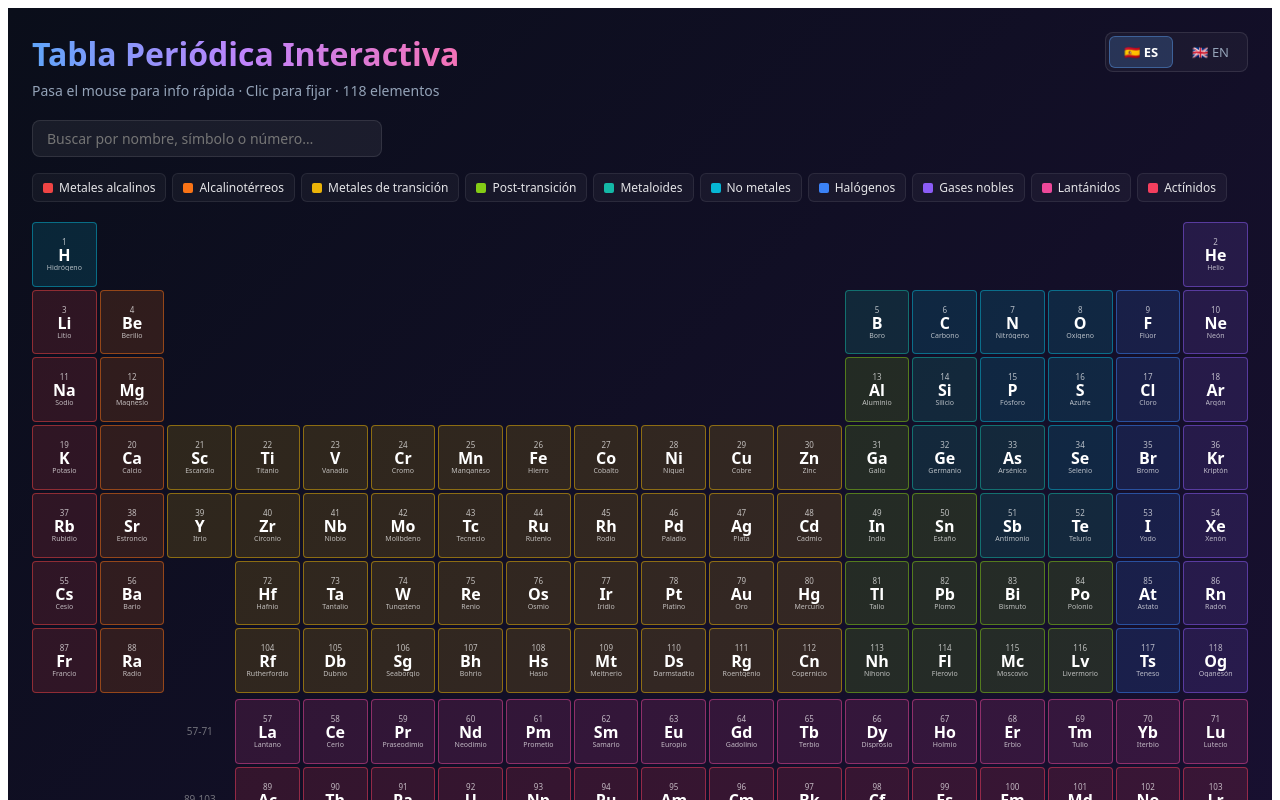
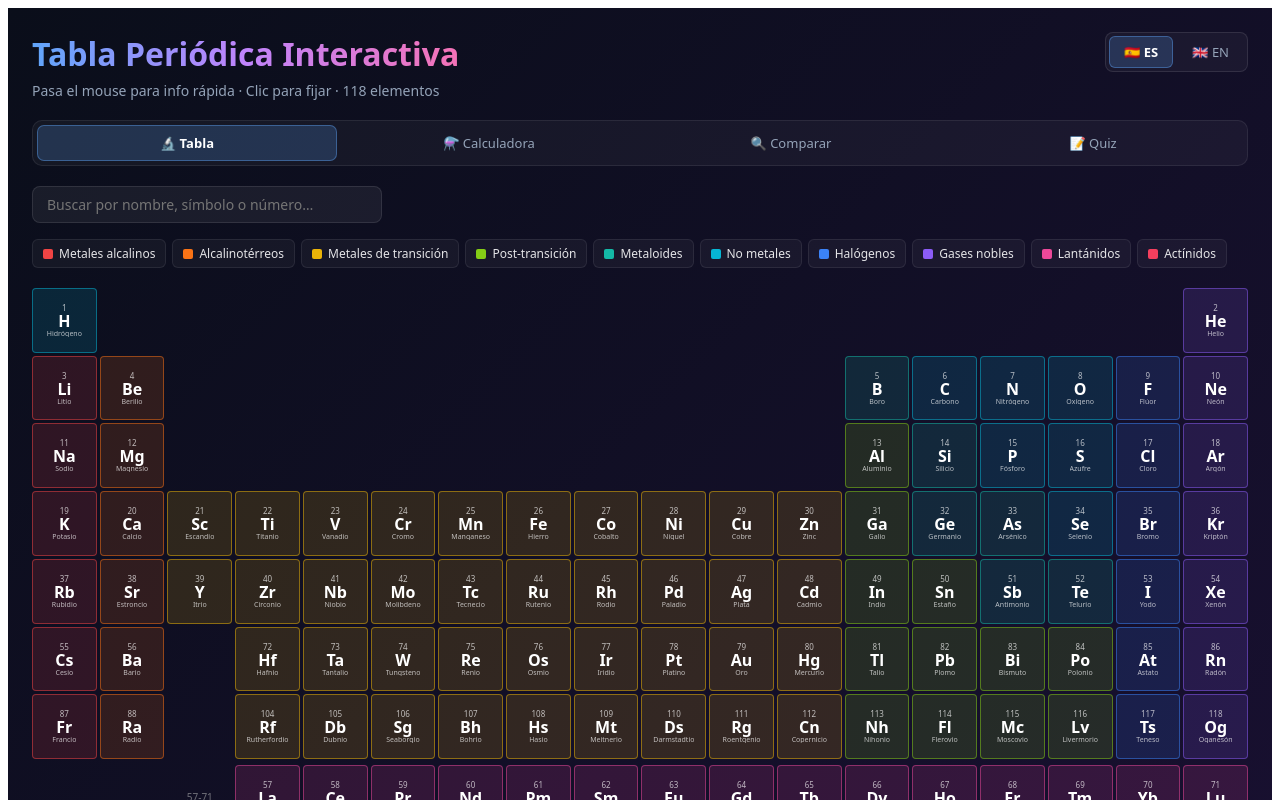
Before and after one commit to NeryC/tabla-periodica, a React (Vite) app: page / in a window 1280 px wide. Shown: the top 800 px of the page. Built offline with nearby package versions, Linux system fonts and the light colour scheme.

Commit message:
feat: navegación por 4 pestañas (tabla, calculadora, comparar, quiz)

```diff
--- a/src/PeriodicTable.jsx
+++ b/src/PeriodicTable.jsx
@@ -206,6 +206,7 @@ export default function PeriodicTable() {
   const [search, setSearch] = useState("");
   const [filter, setFilter] = useState(null);
   const [lang, setLang] = useState("es");
+  const [activeTab, setActiveTab] = useState("table"); // "table"|"calculator"|"compare"|"quiz"
 
   const t = T[lang];
 
@@ -263,6 +264,38 @@ export default function PeriodicTable() {
           </div>
         </header>
 
+        {/* Barra de pestañas */}
+        <div style={{ display: "flex", gap: "2px", marginBottom: "20px", background: "rgba(255,255,255,0.04)", border: "1px solid rgba(255,255,255,0.08)", borderRadius: "10px", padding: "4px" }}>
+          {[
+            { id: "table",      label: t.tabTable },
+            { id: "calculator", label: t.tabCalc },
+            { id: "compare",    label: t.tabCompare },
+            { id: "quiz",       label: t.tabQuiz },
+          ].map(tab => (
+            <button
+              key={tab.id}
+              onClick={() => setActiveTab(tab.id)}
+              style={{
+                flex: 1,
+                padding: "8px 12px",
+                background: activeTab === tab.id ? "rgba(96,165,250,0.2)" : "transparent",
+                border: activeTab === tab.id ? "1px solid rgba(96,165,250,0.4)" : "1px solid transparent",
+                borderRadius: "7px",
+                color: activeTab === tab.id ? "#fff" : "#94a3b8",
+                fontSize: "13px",
+                fontWeight: activeTab === tab.id ? "600" : "400",
+                cursor: "pointer",
+                fontFamily: "inherit",
+                transition: "all 0.15s",
+              }}
+            >
+              {tab.label}
+            </button>
+          ))}
+        </div>
+
+        {activeTab === "table" && (
+        <>
         <div style={{ display: "flex", gap: "12px", marginBottom: "16px", flexWrap: "wrap", alignItems: "center" }}>
           <input
             type="text"
@@ -433,6 +466,27 @@ export default function PeriodicTable() {
             </div>
           )}
         </div>
+        </>
+        )}
+
+        {activeTab === "calculator" && (
+          <div style={{ color: "#94a3b8", padding: "40px", textAlign: "center" }}>
+            Calculadora — próximamente
+          </div>
+        )}
+
+        {activeTab === "compare" && (
+          <div style={{ color: "#94a3b8", padding: "40px", textAlign: "center" }}>
+            Comparar — próximamente
+          </div>
+        )}
+
+        {activeTab === "quiz" && (
+          <div style={{ color: "#94a3b8", padding: "40px", textAlign: "center" }}>
+            Quiz — próximamente
+          </div>
+        )}
+
       </div>
     </div>
   );
```
